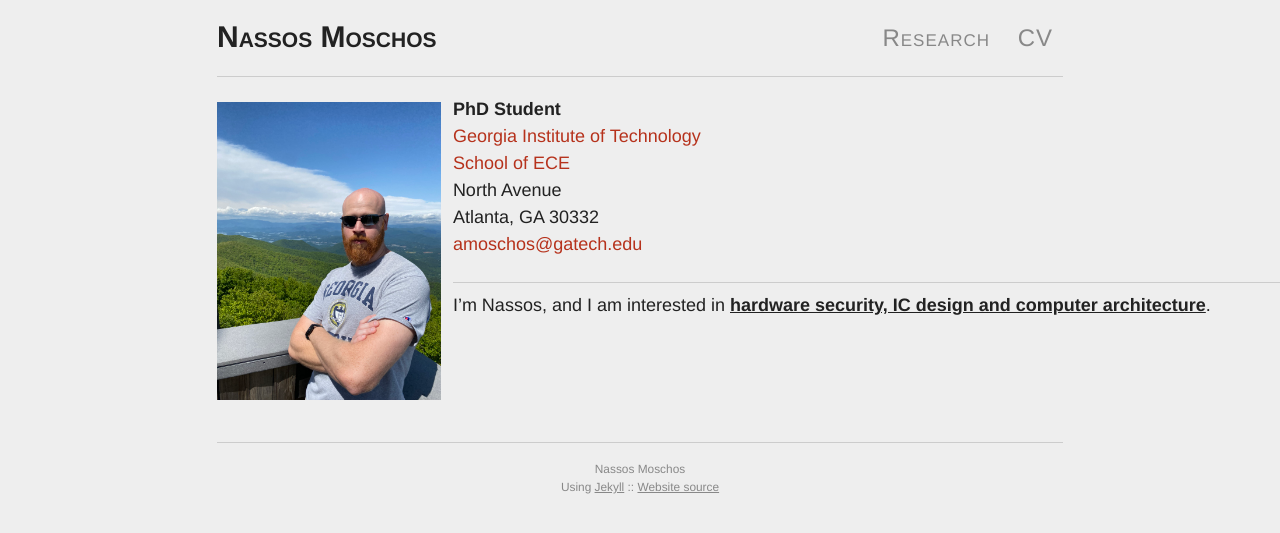
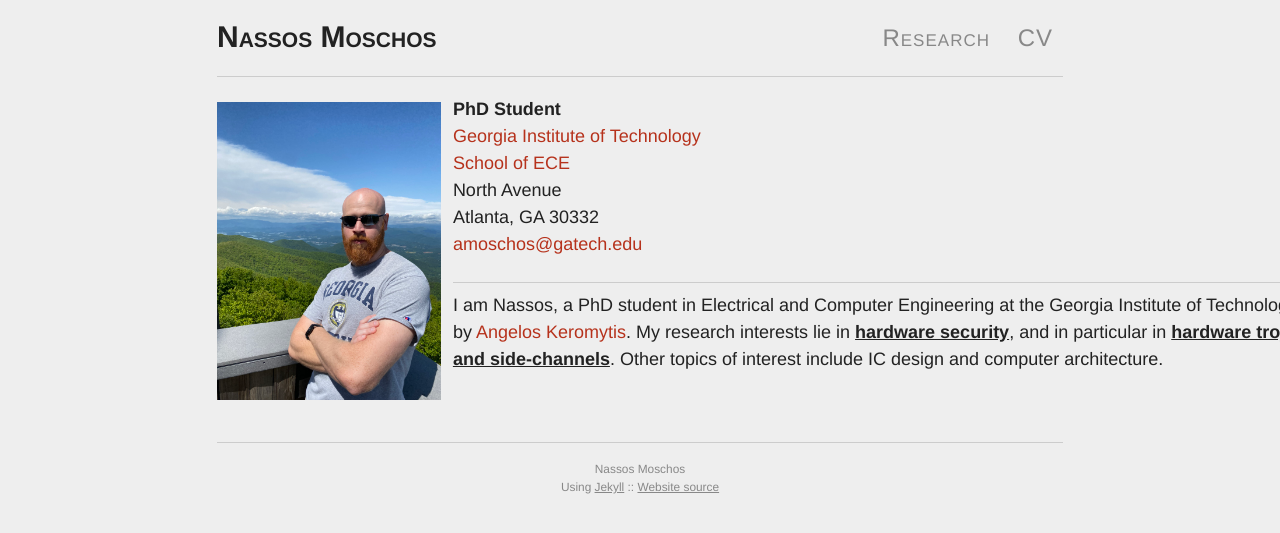
Before and after one commit to 0ena/0ena.github.io, a Jekyll site: the page built from index.md, in a window 1280 px wide. Shown: the top 533 px of the page. Built offline with Jekyll 4.4.1, drawn with Linux system fonts in a browser that asks for light colours; nearby versions of some CDN libraries; library files that are not in the unit come from our copies.

Commit message:
Update index.md

```diff
--- a/index.md
+++ b/index.md
@@ -6,7 +6,9 @@ permalink: /
 
 <h4></h4>
 <hr>
-I'm Nassos, and I am interested in <span class="underline"><b>hardware security, IC design and computer architecture</b></span>.
+I am Nassos, a PhD student in Electrical and Computer Engineering at the Georgia Institute of Technology advised by [Angelos Keromytis](https://angelosk.github.io/).
+My research interests lie in <span class="underline"><b>hardware security</b></span>, and in particular in <span class="underline"><b>hardware trojan attacks and side-channels</b></span>.
+Other topics of interest include IC design and computer architecture.
 
 <!---
 #### Select publications
```
